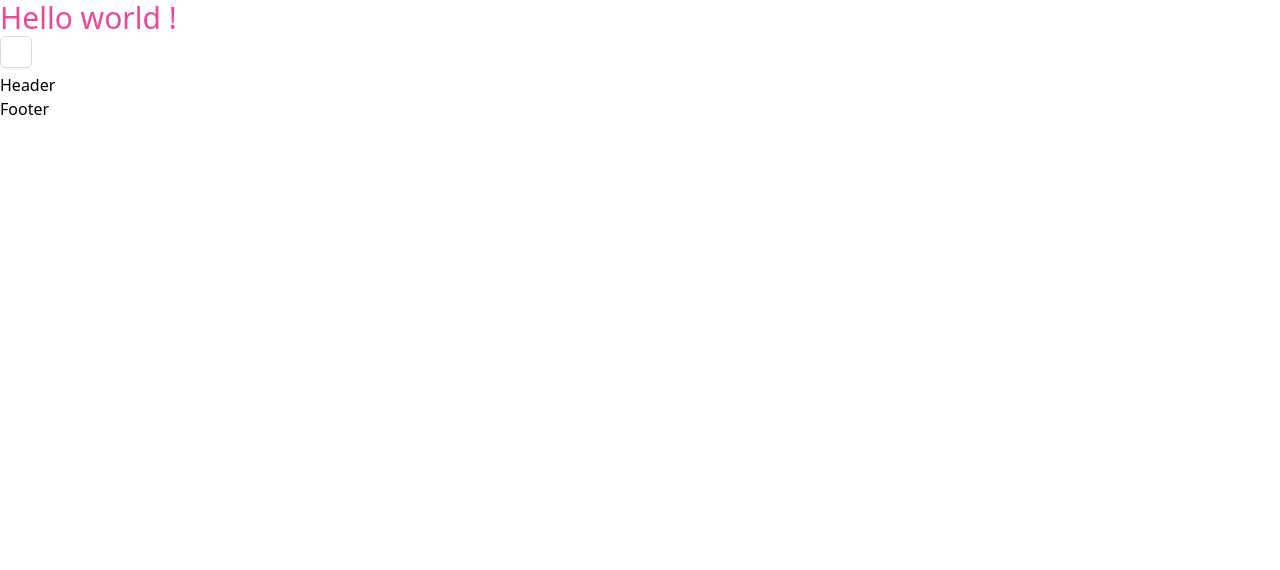
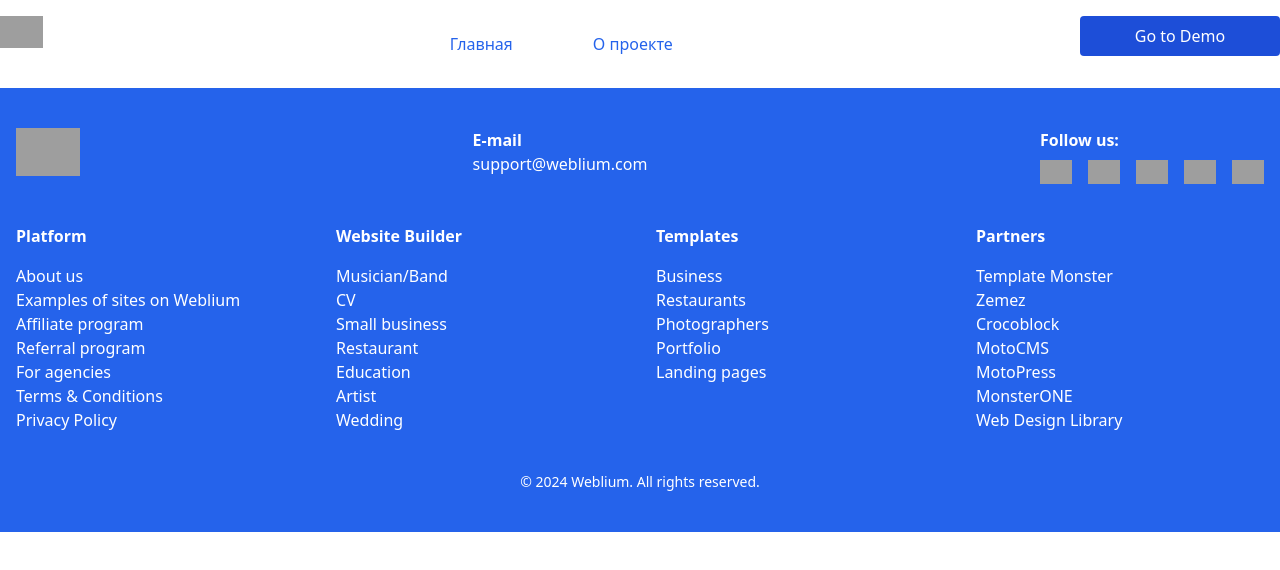
Before and after one commit to IskenderDev/HakatonItFest, a React (Vite) app: page / in a window 1280 px wide. Shown: the top 570 px of the page. Built offline with nearby package versions, Linux system fonts and the light colour scheme; grey boxes are pictures that could not be loaded.

Commit message:
header & footer

```diff
--- a/src/App.jsx
+++ b/src/App.jsx
@@ -1,14 +1,10 @@
-import { Button } from "antd";
+// import { Button } from "antd";
 import Header from './widjets/header/Header'
 import Footer from './widjets/footer/Footer'
 
 export default function App() {
   return (
     <>
-    <h1 className="text-3xl text-pink-500">
-      Hello world !
-    </h1>
-    <Button/>
     <Header />
     <Footer />
     </>
--- a/src/widjets/footer/Footer.jsx
+++ b/src/widjets/footer/Footer.jsx
@@ -1,9 +1,204 @@
-import React from 'react'
+import React from "react";
 
 const Footer = () => {
   return (
-    <div>Footer</div>
-  )
-}
+    <footer className="bg-blue-600 text-white py-10">
+      <div className="container mx-auto px-4">
+        <div className="flex justify-between">
+          <img src="/logo.png" alt="Logo" className="h-12 mb-4" />
+          <div className="mb-4">
+            <p className="font-bold">E-mail</p>
+            <p>support@weblium.com</p>
+          </div>
+          <div>
+            <p className="font-bold mb-2">Follow us:</p>
+            <div className="flex space-x-4">
+              <img
+                src="/path/to/facebook-icon.png"
+                alt="Facebook"
+                className="h-6"
+              />
+              <img
+                src="/path/to/linkedin-icon.png"
+                alt="LinkedIn"
+                className="h-6"
+              />
+              <img
+                src="/path/to/youtube-icon.png"
+                alt="YouTube"
+                className="h-6"
+              />
+              <img
+                src="/path/to/instagram-icon.png"
+                alt="Instagram"
+                className="h-6"
+              />
+              <img
+                src="/path/to/twitter-icon.png"
+                alt="Twitter"
+                className="h-6"
+              />
+            </div>
+          </div>
+        </div>
+        <div className="grid grid-cols-1 sm:grid-cols-2 md:grid-cols-4 gap-8">
+          <div>
+            <p className="font-bold mb-4 mt-8">Platform</p>
+            <ul>
+              <li>
+                <a href="#" className="hover:underline">
+                  About us
+                </a>
+              </li>
+              <li>
+                <a href="#" className="hover:underline">
+                  Examples of sites on Weblium
+                </a>
+              </li>
+              <li>
+                <a href="#" className="hover:underline">
+                  Affiliate program
+                </a>
+              </li>
+              <li>
+                <a href="#" className="hover:underline">
+                  Referral program
+                </a>
+              </li>
+              <li>
+                <a href="#" className="hover:underline">
+                  For agencies
+                </a>
+              </li>
+              <li>
+                <a href="#" className="hover:underline">
+                  Terms & Conditions
+                </a>
+              </li>
+              <li>
+                <a href="#" className="hover:underline">
+                  Privacy Policy
+                </a>
+              </li>
+            </ul>
+          </div>
+          <div>
+            <p className="font-bold mb-4 mt-8">Website Builder</p>
+            <ul>
+              <li>
+                <a href="#" className="hover:underline">
+                  Musician/Band
+                </a>
+              </li>
+              <li>
+                <a href="#" className="hover:underline">
+                  CV
+                </a>
+              </li>
+              <li>
+                <a href="#" className="hover:underline">
+                  Small business
+                </a>
+              </li>
+              <li>
+                <a href="#" className="hover:underline">
+                  Restaurant
+                </a>
+              </li>
+              <li>
+                <a href="#" className="hover:underline">
+                  Education
+                </a>
+              </li>
+              <li>
+                <a href="#" className="hover:underline">
+                  Artist
+                </a>
+              </li>
+              <li>
+                <a href="#" className="hover:underline">
+                  Wedding
+                </a>
+              </li>
+            </ul>
+          </div>
+          <div>
+            <p className="font-bold mb-4 mt-8">Templates</p>
+            <ul>
+              <li>
+                <a href="#" className="hover:underline">
+                  Business
+                </a>
+              </li>
+              <li>
+                <a href="#" className="hover:underline">
+                  Restaurants
+                </a>
+              </li>
+              <li>
+                <a href="#" className="hover:underline">
+                  Photographers
+                </a>
+              </li>
+              <li>
+                <a href="#" className="hover:underline">
+                  Portfolio
+                </a>
+              </li>
+              <li>
+                <a href="#" className="hover:underline">
+                  Landing pages
+                </a>
+              </li>
+            </ul>
+          </div>
+          <div>
+            <p className="font-bold mb-4 mt-8">Partners</p>
+            <ul>
+              <li>
+                <a href="#" className="hover:underline">
+                  Template Monster
+                </a>
+              </li>
+              <li>
+                <a href="#" className="hover:underline">
+                  Zemez
+                </a>
+              </li>
+              <li>
+                <a href="#" className="hover:underline">
+                  Crocoblock
+                </a>
+              </li>
+              <li>
+                <a href="#" className="hover:underline">
+                  MotoCMS
+                </a>
+              </li>
+              <li>
+                <a href="#" className="hover:underline">
+                  MotoPress
+                </a>
+              </li>
+              <li>
+                <a href="#" className="hover:underline">
+                  MonsterONE
+                </a>
+              </li>
+              <li>
+                <a href="#" className="hover:underline">
+                  Web Design Library
+                </a>
+              </li>
+            </ul>
+          </div>
+        </div>
+        <div className="mt-10 text-center text-sm">
+          <p>&copy; 2024 Weblium. All rights reserved.</p>
+        </div>
+      </div>
+    </footer>
+  );
+};
 
-export default Footer
+export default Footer;
--- a/src/widjets/header/Header.jsx
+++ b/src/widjets/header/Header.jsx
@@ -1,9 +1,35 @@
-import React from 'react'
+import React from "react";
 
 const Header = () => {
   return (
-    <div>Header</div>
-  )
-}
+    <header className="bg-black-600 py-4">
+      <div className="container mx-auto flex justify-between items-center">
+        <div className="flex w-full justify-between">
+          <img className="h-8" src="/logo.png" alt="Логотип" />
+          <ul className="flex space-x-20 text-white">
+            <li className="hover:underline cursor-pointer text-blue-600 py-4">
+              Главная
+            </li>
+            <li className="hover:underline cursor-pointer text-blue-600 py-4">
+              О проекте
+            </li>
+          </ul>
+          <a
+            href="/goToDemo"
+            className="bg-blue-700 flex justify-center text-white rounded hover:bg-blue-900 inline-block"
+            style={{
+              transition: "all ease-in-out .2s",
+              width: "200px",
+              alignItems: "center",
+              height: "40px",
+            }}
+          >
+            Go to Demo
+          </a>
+        </div>
+      </div>
+    </header>
+  );
+};
 
-export default Header
+export default Header;
```
